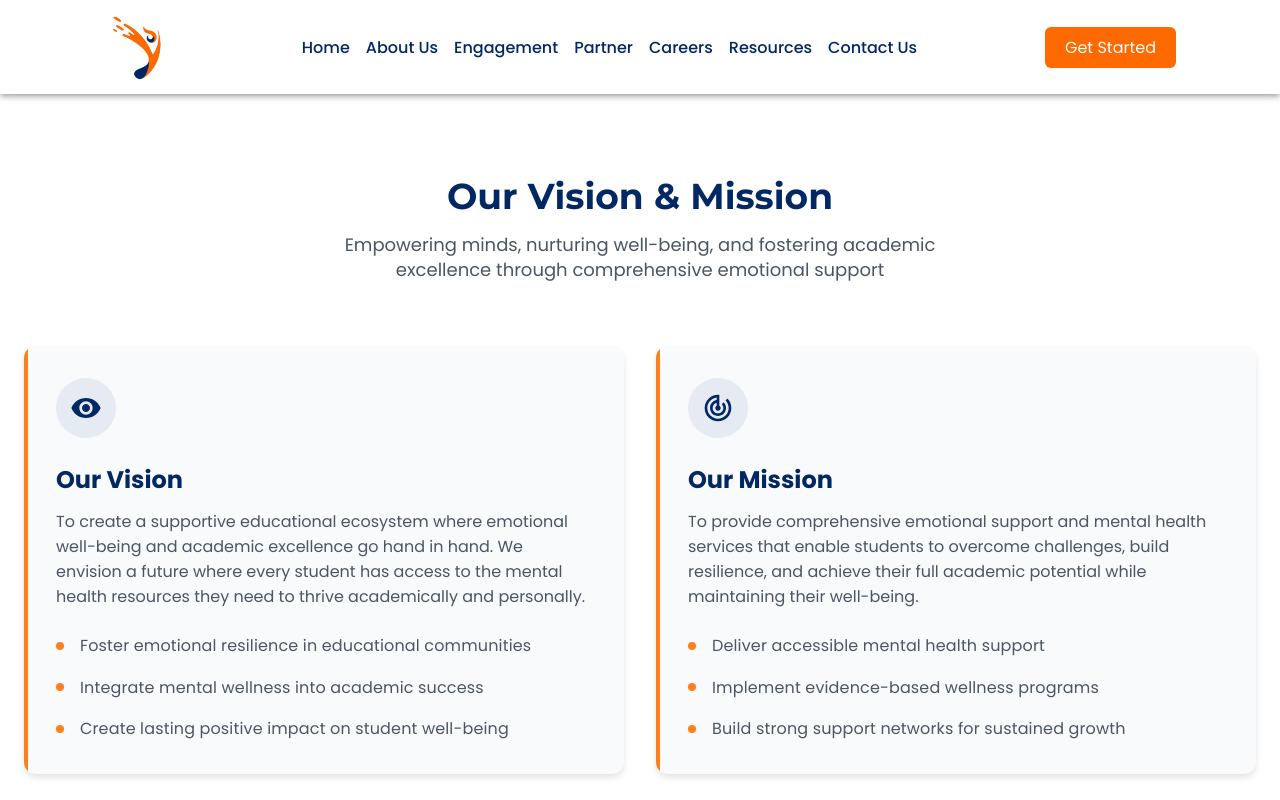
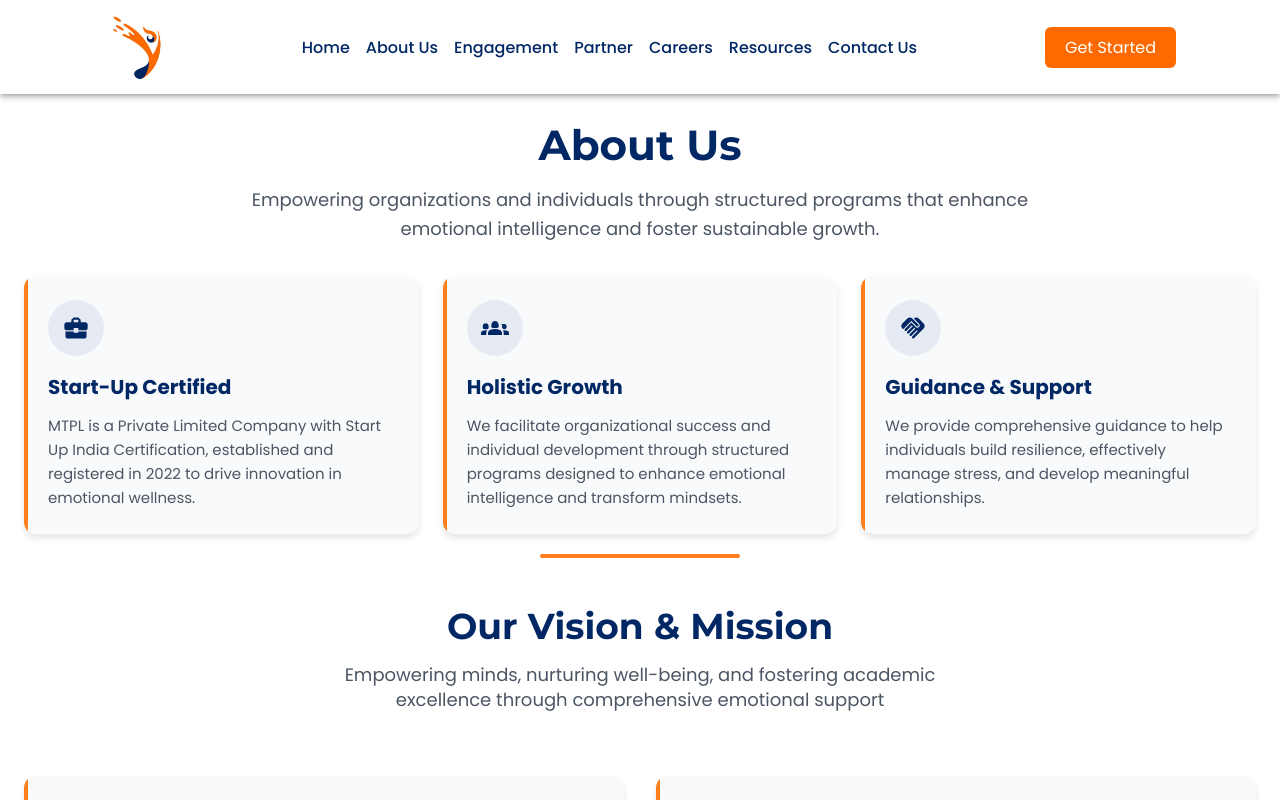
Before and after one commit to KaushalS1911/mind-well, a React (Vite) app: page /about in a window 1280 px wide. Shown: the top 800 px of the page. Built offline with nearby package versions, Linux system fonts and the light colour scheme.

Commit message:
feat: Update About page layout and spacing, add Tailwind CSS, and improve responsive design

```diff
--- a/package.json
+++ b/package.json
@@ -27,10 +27,13 @@
     "@types/react": "^19.0.10",
     "@types/react-dom": "^19.0.4",
     "@vitejs/plugin-react": "^4.3.4",
+    "autoprefixer": "^10.4.17",
     "eslint": "^9.21.0",
     "eslint-plugin-react-hooks": "^5.1.0",
     "eslint-plugin-react-refresh": "^0.4.19",
     "globals": "^15.15.0",
-    "vite": "^6.2.0"
+    "postcss": "^8.4.35",
+    "tailwindcss": "^3.4.1",
+    "vite": "^6.2.3"
   }
 }
--- /dev/null
+++ b/postcss.config.js
@@ -0,0 +1,6 @@
+export default {
+  plugins: {
+    tailwindcss: {},
+    autoprefixer: {},
+  },
+}
--- a/src/components/About/VisionMission.jsx
+++ b/src/components/About/VisionMission.jsx
@@ -75,7 +75,10 @@ const Description = styled(Typography)(() => ({
 
 const VisionMission = () => {
     return (
-        <Box sx={{p: "96px 0", mt: {md: 10, sm: 0}, backgroundColor: 'white'}}>
+        <Box sx={{
+            py: { xs: 4, sm: 5, md: 6 },
+            backgroundColor: 'white'
+        }}>
             <Container maxWidth="xl">
                 <Box className={"Montserrat"} sx={{
                     fontSize: {sm:"36px",xs:"30px"},
--- a/src/index.css
+++ b/src/index.css
@@ -1,4 +1,9 @@
+/* @tailwind base;
+@tailwind components;
+@tailwind utilities; */
+
 @import url('https://fonts.googleapis.com/css2?family=Montserrat:ital,wght@0,100..900;1,100..900&display=swap');
+
 @import url('https://fonts.googleapis.com/css2?family=Poppins:ital,wght@0,100;0,200;0,300;0,400;0,500;0,600;0,700;0,800;0,900;1,100;1,200;1,300;1,400;1,500;1,600;1,700;1,800;1,900&display=swap');
 
 .Montserrat {
@@ -7,7 +12,7 @@
 
 
 * {
-    font-family: "Poppins", sans-serif;
+    font-family: "Poppins", sans-serif !important;
     margin: 0;
     padding: 0;
     box-sizing: border-box;
--- a/src/pages/Aboutpage/about.jsx
+++ b/src/pages/Aboutpage/about.jsx
@@ -1,18 +1,191 @@
 import React from 'react';
+import { Box, Container, Grid, Paper } from '@mui/material';
+import { styled } from '@mui/material/styles';
+import { BusinessCenter, Groups2, Handshake } from '@mui/icons-material';
 import Worker from "../../components/About/worker.jsx";
 import VisionMission from "../../components/About/VisionMission.jsx";
 import Goals from "../../components/About/Goals.jsx";
 import Founders from "../../components/About/Founders.jsx";
 
-function About() {
+const StyledPaper = styled(Paper)(({ theme }) => ({
+    padding: theme.spacing(3),
+    height: '100%',
+    backgroundColor: '#F9FAFB',
+    borderRadius: '12px',
+    boxShadow: '0 4px 6px rgba(0, 0, 0, 0.1)',
+    transition: 'all 0.3s ease',
+    position: 'relative',
+    overflow: 'hidden',
+    '&:hover': {
+        transform: 'translateY(-5px)',
+        boxShadow: '0 8px 15px rgba(0, 0, 0, 0.1)',
+    },
+    '&::before': {
+        content: '""',
+        position: 'absolute',
+        top: 0,
+        left: 0,
+        width: '4px',
+        height: '100%',
+        background: '#FF7F1E',
+    }
+}));
+
+const IconWrapper = styled(Box)(() => ({
+    width: '56px',
+    height: '56px',
+    borderRadius: '50%',
+    backgroundColor: '#E6EAF3',
+    display: 'flex',
+    alignItems: 'center',
+    justifyContent: 'center',
+    marginBottom: '16px',
+    transition: 'all 0.3s ease',
+    '&:hover': {
+        backgroundColor: '#012765',
+        '& svg': {
+            color: '#ffffff !important'
+        }
+    }
+}));
+
+const About = () => {
     return (
-        <>
+        <Box sx={{
+            minHeight: '100vh',
+            bgcolor: 'white'
+        }}>
+            {/* Hero Section */}
+            <Box sx={{
+                pt: { xs: 4, sm: 5 },
+                pb: { xs: 2, md: 3 },
+                mt: { xs: "70px", sm: "80px" },
+                bgcolor: 'white',
+                position: 'relative',
+                '&::after': {
+                    content: '""',
+                    position: 'absolute',
+                    bottom: 0,
+                    left: '50%',
+                    transform: 'translateX(-50%)',
+                    width: '200px',
+                    height: '4px',
+                    backgroundColor: '#FF7F1E',
+                    borderRadius: '2px'
+                }
+            }}>
+                <Container maxWidth="xl">
+                    {/* Header */}
+                    <Box className="Montserrat" sx={{
+                        fontSize: { xs: "32px", sm: "36px", md: "42px" },
+                        marginBottom: { xs: "12px", sm: "16px" },
+                        lineHeight: "1.2",
+                        textAlign: "center",
+                        color: "#012765",
+                        fontWeight: "700"
+                    }}>
+                        About Us
+                    </Box>
+                    <Box sx={{
+                        maxWidth: 800,
+                        mx: "auto",
+                        mb: { xs: 3, sm: 4 },
+                        fontSize: { xs: "16px", sm: "18px" },
+                        color: "#4B5563",
+                        textAlign: "center",
+                        lineHeight: "1.6",
+                        fontFamily: "Poppins"
+                    }}>
+                        Empowering organizations and individuals through structured programs that enhance emotional intelligence and foster sustainable growth.
+                    </Box>
+
+                    {/* Info Cards */}
+                    <Grid container spacing={{ xs: 2, md: 3 }}>
+                        <Grid item xs={12} md={4}>
+                            <StyledPaper elevation={3}>
+                                <IconWrapper>
+                                    <BusinessCenter sx={{ fontSize: 28, color: '#012765' }} />
+                                </IconWrapper>
+                                <Box sx={{
+                                    fontSize: "20px",
+                                    fontWeight: "700",
+                                    color: "#012765",
+                                    mb: 1.5,
+                                    fontFamily: "Montserrat"
+                                }}>
+                                    Start-Up Certified
+                                </Box>
+                                <Box sx={{
+                                    fontSize: "15px",
+                                    color: "#4B5563",
+                                    lineHeight: "1.6",
+                                    fontFamily: "Poppins"
+                                }}>
+                                    MTPL is a Private Limited Company with Start Up India Certification, established and registered in 2022 to drive innovation in emotional wellness.
+                                </Box>
+                            </StyledPaper>
+                        </Grid>
+
+                        <Grid item xs={12} md={4}>
+                            <StyledPaper elevation={3}>
+                                <IconWrapper>
+                                    <Groups2 sx={{ fontSize: 28, color: '#012765' }} />
+                                </IconWrapper>
+                                <Box sx={{
+                                    fontSize: "20px",
+                                    fontWeight: "700",
+                                    color: "#012765",
+                                    mb: 1.5,
+                                    fontFamily: "Montserrat"
+                                }}>
+                                    Holistic Growth
+                                </Box>
+                                <Box sx={{
+                                    fontSize: "15px",
+                                    color: "#4B5563",
+                                    lineHeight: "1.6",
+                                    fontFamily: "Poppins"
+                                }}>
+                                    We facilitate organizational success and individual development through structured programs designed to enhance emotional intelligence and transform mindsets.
+                                </Box>
+                            </StyledPaper>
+                        </Grid>
+
+                        <Grid item xs={12} md={4}>
+                            <StyledPaper elevation={3}>
+                                <IconWrapper>
+                                    <Handshake sx={{ fontSize: 28, color: '#012765' }} />
+                                </IconWrapper>
+                                <Box sx={{
+                                    fontSize: "20px",
+                                    fontWeight: "700",
+                                    color: "#012765",
+                                    mb: 1.5,
+                                    fontFamily: "Montserrat"
+                                }}>
+                                    Guidance & Support
+                                </Box>
+                                <Box sx={{
+                                    fontSize: "15px",
+                                    color: "#4B5563",
+                                    lineHeight: "1.6",
+                                    fontFamily: "Poppins"
+                                }}>
+                                    We provide comprehensive guidance to help individuals build resilience, effectively manage stress, and develop meaningful relationships.
+                                </Box>
+                            </StyledPaper>
+                        </Grid>
+                    </Grid>
+                </Container>
+            </Box>
+
+            {/* Components without margin as they have their own padding/background */}
             <VisionMission/>
             <Goals/>
             <Founders/>
             <Worker/>
-        </>
+        </Box>
     );
-}
+};
 
 export default About;
--- /dev/null
+++ b/tailwind.config.js
@@ -0,0 +1,11 @@
+/** @type {import('tailwindcss').Config} */
+export default {
+  // content: [
+  //   "./index.html",
+  //   "./src/**/*.{js,ts,jsx,tsx}",
+  // ],
+  theme: {
+    extend: {},
+  },
+  plugins: [],
+}
```
Also changed, not shown: 1 other file (tests, documents, lock files or other folders).
